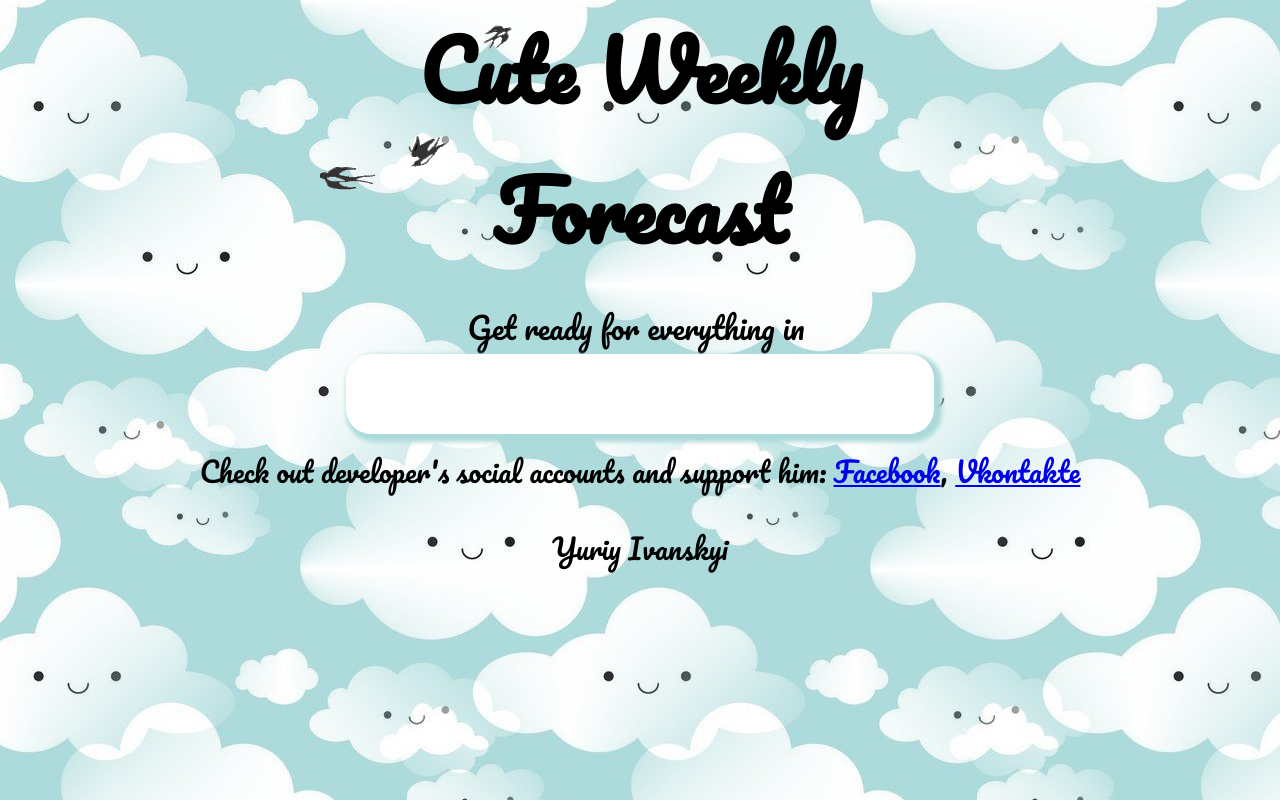
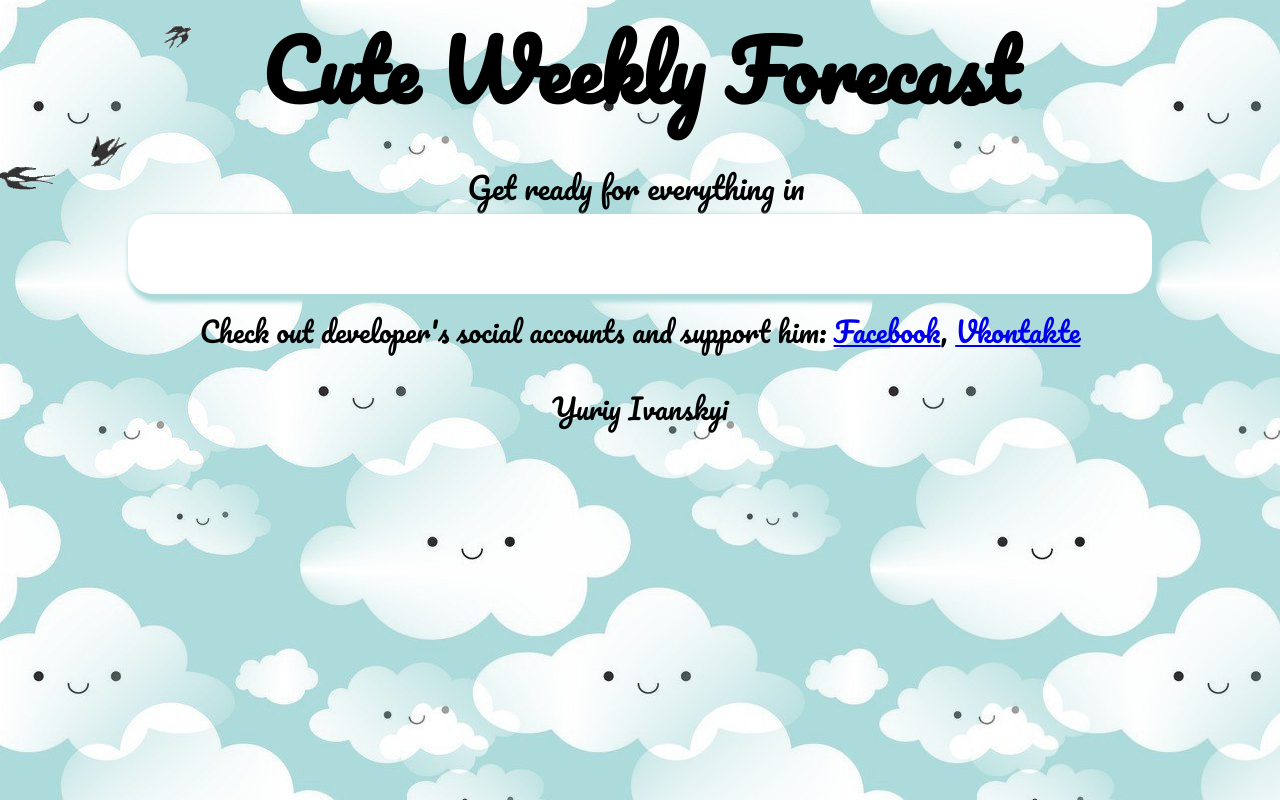
Before and after one commit to YuraIvanskyi/Cute_Weekly_Forecast, a plain HTML site: page index.html in a window 1280 px wide. Drawn offline with nearby package versions, Linux system fonts and the light colour scheme.

Commit message:
Update css_weather.css

```diff
--- a/css_weather.css
+++ b/css_weather.css
@@ -81,3 +81,14 @@ footer {
         margin-left: auto;
     }
 }
+@media (min-width: 1025px) and (max-width: 1500px) {
+    #forecast_container {
+        margin-left:10% ;
+        margin-right:10%;
+    }
+    header{
+        margin-right: auto;
+        margin-left: auto;
+
+    }
+}
```
